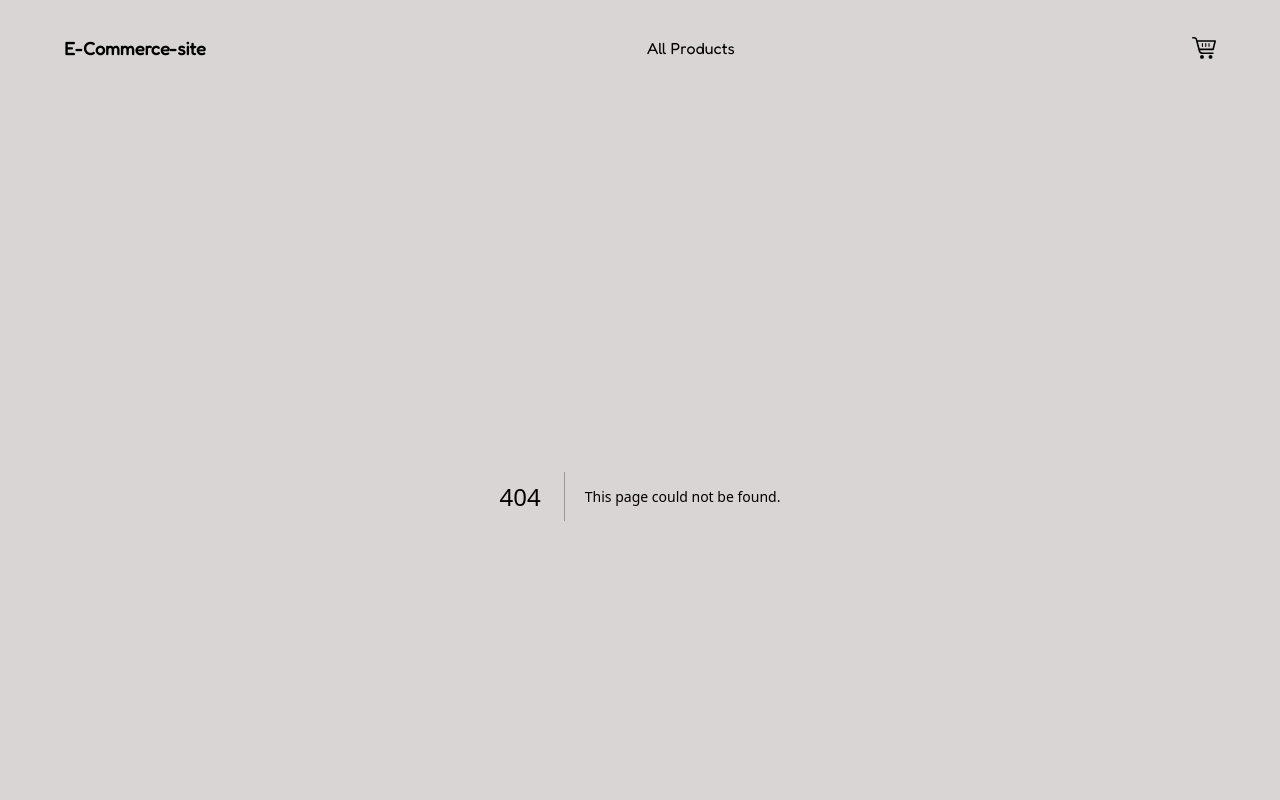
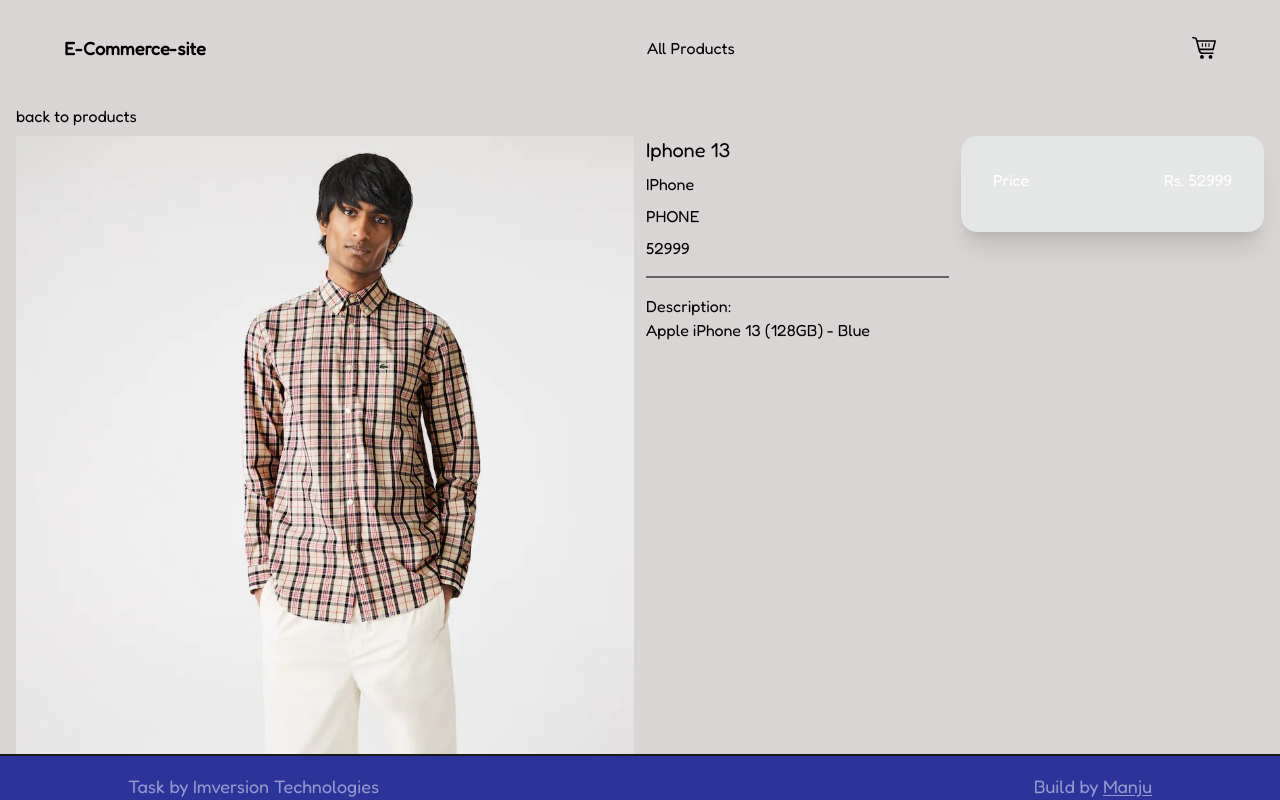
Before and after one commit to Manjug2008/eCommerce-Web, a Next.js app: page /product/PR-IP-13 in a window 1280 px wide. Before the commit this address had no page. Shown: the top 800 px of the page. Built offline with nearby package versions, Linux system fonts and the light colour scheme.

Commit message:
Updated Product component

```diff
--- /dev/null
+++ b/src/app/(front)/product/[slug]/page.tsx
@@ -0,0 +1,71 @@
+import data from "@/src/app/service/data"
+import Image from "next/image"
+import Link from "next/link"
+
+interface ProducDetailsProps {
+    slug: string
+  }
+
+const ProducDetails = ({params,}:{params: ProducDetailsProps}) => {
+
+    const product = data.products.find((productDetails)=> productDetails.productCode === params.slug)
+
+    if(!product){
+        return <div>Product not found</div>
+    }
+
+  return (
+    <>
+    <div className="my-2">
+        <Link href='/'> back to products</Link>
+    </div>
+
+    <div className="grid grid-cols-4 gap-3">
+        <div className="col-span-2 md:col-span-4">
+            <Image
+            src={product.productImageUrl}
+            alt={product.productTitle}
+            width={640}
+            height={640}
+            sizes="100vw"
+            style={{
+                width:"100%",
+                height:'auto'
+            }}
+            />
+        </div>
+
+        <div className="col-span-1 md:col-span-4">
+            <ul className="space-y-2">
+                <li>
+                    <h1 className="text-xl">{product.productTitle}</h1>
+                </li>
+                <li>{product.productBrandName}</li>
+                <li>{product.productCategoryName} </li>
+                <li>{product.productPrice}</li>
+                <li>
+                 <div className="divider bg-gray h-[2px]"></div>
+                </li>
+                <li>
+                    Description: <p>{product.productDescription}</p>
+                </li>
+            </ul>
+        </div>
+
+        <div className="col-span-1 md:col-span-4 md:mb-4">
+            <div className="card bg-base-300 shadow-xl text-secondary">
+                <div className="card-body">
+                    <div className="mb-2 flex justify-between">
+                        <div>Price</div>
+                        <div>Rs. {product.productPrice}</div>
+                    </div>
+                </div>
+            </div>
+        </div>
+
+    </div>
+    </>
+  )
+}
+
+export default ProducDetails
```
